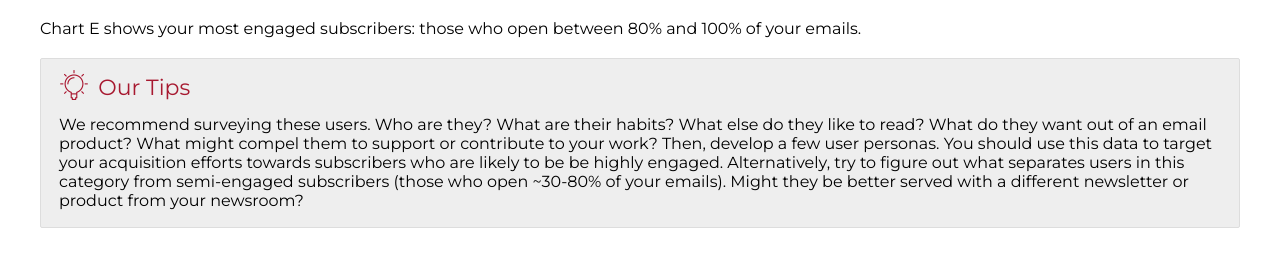
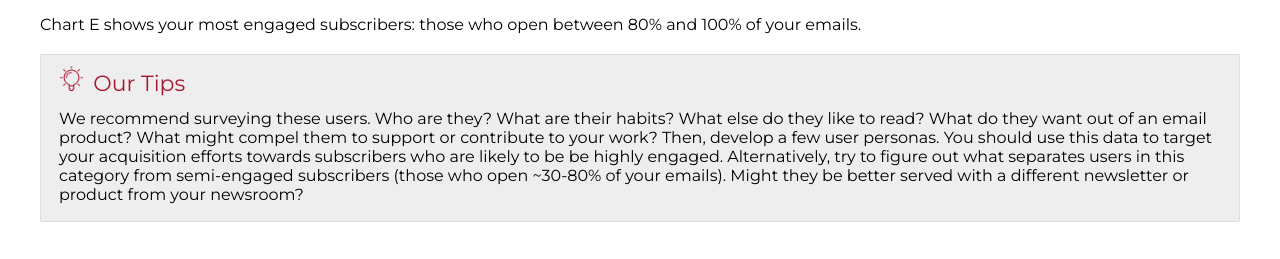
Before and after one commit to ShorensteinCenter/Benchmarks-Program, a Flask app: template app/templates/report-email.html in a window 1280 px wide. Shown: the part 5210-5469 px from the top of the page. Run offline with Flask 2, Linux system fonts and the light colour scheme; the template is opened without the code that fills it: most values are stand-ins (such as "Sample title", 1, 10 or a date in 2020); parts of the project's set-up code (start-up, migrations or seed data) failed here and were passed over.

Commit message:
added negative margins workaround for tips icon in webmail

```diff
--- a/app/templates/report-email.html
+++ b/app/templates/report-email.html
@@ -13,8 +13,8 @@
 	<p style="font-family:Montserrat,Verdana,sans-serif;margin-bottom:1.25em;margin-left:auto;margin-right:auto;max-width:1200px;">Chart A compares the total number of current subscribers on your list to the mean number of current subscribers across all lists we're tracking in our database. (This number does not include  "Pending" email addresses.)<p>
 	<table style="font-family:Montserrat,Verdana,sans-serif;margin-bottom:2.5em;margin-left:auto;margin-right:auto;max-width:1200px;padding:7.5px 15px 14px 15px;border:1px solid #ddd;border-radius:2px;background-color:#eee">
 		<tr>
-			<td><img alt="Tips Icon" style="max-height:30px;margin-bottom:-5px;" src="{{ url_for('static', filename='img/light-bulb.png', _external=True) }}">
-			<span style="color:#a71930;font-size:22px;display:inline-block;padding-left:5px;margin-bottom:10px;">Our Tips</span></td>
+			<td><img alt="Tips Icon" style="max-height:25px;" src="{{ url_for('static', filename='img/light-bulb.png', _external=True) }}">
+			<span style="color:#a71930;font-size:22px;line-height:22px;display:inline-block;padding-left:5px;padding-bottom:10px;">Our Tips</span></td>
 		</tr>
 		<tr>
 			<td>The Shorenstein Center’s <a target="_blank" rel="noopener" href="https://newsletterguide.org/?utm_source=email-benchmarking-tool&utm_medium=email" style="text-decoration:underline;color:#a71930;">Email Newsletter Playbook</a> contains a section on <a target="_blank" rel="noopener" href="https://newsletterguide.org/#section-5-email-monetization-conversion/?utm_source=email-benchmarking-tool&utm_medium=email" style="text-decoration:underline;color:#a71930;">email acquisition tactics</a>, such as signup field/signup lightbox placement and off-platform acquisition strategies. That being said, all subscribers are not created equal. We encourage you to challenge your team to  think about your list in terms of the current status of every email address you’ve ever acquired (see Chart B, below).</td>
@@ -28,8 +28,8 @@
 	<p style="font-family:Montserrat,Verdana,sans-serif;margin-bottom:1.25em;margin-left:auto;margin-right:auto;max-width:1200px;">For more information about how MailChimp breaks down your list, refer to the following support material: <a target="_blank" rel="noopener" href="https://mailchimp.com/help/about-your-contacts/" style="text-decoration:underline;color:#a71930;">MailChimp: About Your Contacts</a> and <a target="_blank" rel="noopener" href="https://mailchimp.com/help/about-cleaned-contacts/" style="text-decoration:underline;color:#a71930;">MailChimp: About Cleaned Contacts</a>.</p>
 	<table style="font-family:Montserrat,Verdana,sans-serif;margin-bottom:2.5em;margin-left:auto;margin-right:auto;max-width:1200px;padding:7.5px 15px 14px 15px;border:1px solid #ddd;border-radius:2px;background-color:#eee">
 		<tr>
-			<td><img alt="Tips Icon" style="max-height:30px;margin-bottom:-5px;" src="{{ url_for('static', filename='img/light-bulb.png', _external=True) }}">
-			<span style="color:#a71930;font-size:22px;display:inline-block;padding-left:5px;margin-bottom:10px;">Our Tips</span></td>
+			<td><img alt="Tips Icon" style="max-height:25px;" src="{{ url_for('static', filename='img/light-bulb.png', _external=True) }}">
+			<span style="color:#a71930;font-size:22px;line-height:22px;display:inline-block;padding-left:5px;padding-bottom:10px;">Our Tips</span></td>
 		</tr>
 		<tr>
 			<td>You should pay particular attention this chart if you see large percentages of "pending" or "unsubscribed" email addresses. Pendings can be caused by a number of factors, including confusing language around confirmation for double opt-in, bot traffic, or deliverability. Consider using a service like <a target="_blank" rel="noopener" href="https://neverbounce.com/" style="text-decoration:underline;color:#a71930;">NeverBounce</a> to test which of your pending users are valid and active email addresses, and consider reaching out to your unsubscribers with a survey request to learn more about why they didn’t love your email product.</td>
@@ -50,8 +50,8 @@
 	<p style="font-family:Montserrat,Verdana,sans-serif;margin-bottom:1.25em;margin-left:auto;margin-right:auto;max-width:1200px;">Chart E shows your most engaged subscribers: those who open between 80% and 100% of your emails.</p>
 	<table style="font-family:Montserrat,Verdana,sans-serif;margin-bottom:2.5em;margin-left:auto;margin-right:auto;max-width:1200px;padding:7.5px 15px 14px 15px;border:1px solid #ddd;border-radius:2px;background-color:#eee">
 		<tr>
-			<td><img alt="Tips Icon" style="max-height:30px;margin-bottom:-5px;" src="{{ url_for('static', filename='img/light-bulb.png', _external=True) }}">
-			<span style="color:#a71930;font-size:22px;display:inline-block;padding-left:5px;margin-bottom:10px;">Our Tips</span></td>
+			<td><img alt="Tips Icon" style="max-height:25px;" src="{{ url_for('static', filename='img/light-bulb.png', _external=True) }}">
+			<span style="color:#a71930;font-size:22px;line-height:22px;display:inline-block;padding-left:5px;padding-bottom:10px;">Our Tips</span></td>
 		</tr>
 		<tr>
 			<td>We recommend surveying these users. Who are they? What are their habits? What else do they like to read? What do they want out of an email product? What might compel them to support or contribute to your work? Then, develop a few user personas. You should use this data to target your acquisition efforts towards subscribers who are likely to be be highly engaged. Alternatively, try to figure out what separates users in this category from  semi-engaged subscribers (those who open ~30-80% of your emails). Might they be better served with a different newsletter or product from your newsroom?</td>
@@ -63,8 +63,8 @@
 	<p style="font-family:Montserrat,Verdana,sans-serif;margin-bottom:1.25em;margin-left:auto;margin-right:auto;max-width:1200px;">Chart F shows your current subscribers who haven't opened one of your emails within the past 365 days. Inactive subscribers can make it harder to understand your list dynamics as well as affect your email deliverability (i.e. increase the probability that your emails are relegated to spam).</p>
 	<table style="font-family:Montserrat,Verdana,sans-serif;margin-bottom:2.5em;margin-left:auto;margin-right:auto;max-width:1200px;padding:7.5px 15px 14px 15px;border:1px solid #ddd;border-radius:2px;background-color:#eee">
 		<tr>
-			<td><img alt="Tips Icon" style="max-height:30px;margin-bottom:-5px;" src="{{ url_for('static', filename='img/light-bulb.png', _external=True) }}">
-			<span style="color:#a71930;font-size:22px;display:inline-block;padding-left:5px;margin-bottom:10px;">Our Tips</span></td>
+			<td><img alt="Tips Icon" style="max-height:25px;" src="{{ url_for('static', filename='img/light-bulb.png', _external=True) }}">
+			<span style="color:#a71930;font-size:22px;line-height:22px;display:inline-block;padding-left:5px;padding-bottom:10px;">Our Tips</span></td>
 		</tr>
 		<tr>
 			<td>We recommend that newsrooms routinely and manually remove inactive users from their list after sending them a re-engagement campaign. This is also called "cleaning" your list. If you have never cleaned your list, we strongly recommend that you set aside some time to do so. Then, monitor to see if and when the inactive or pending segment grows. We generally recommend a list clean twice a year (around every six months).</td>
```
